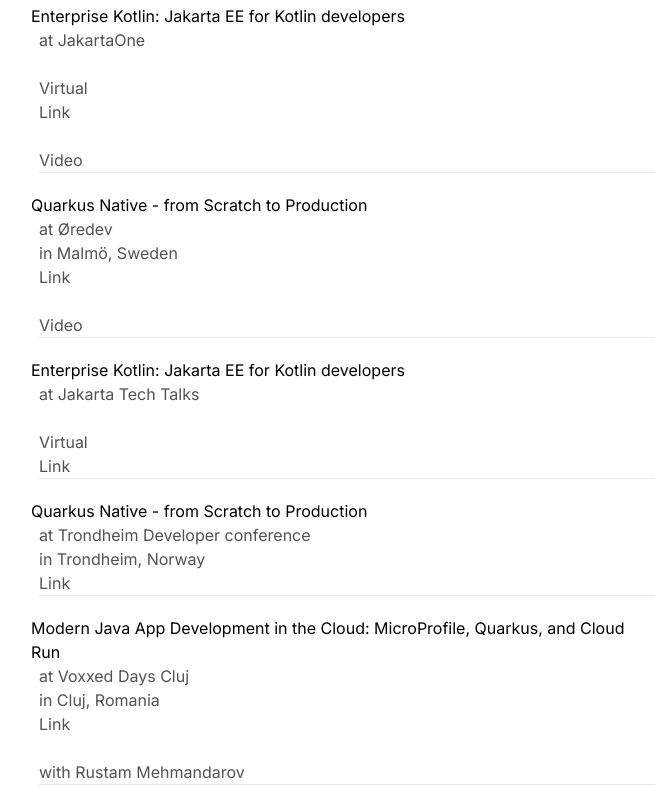
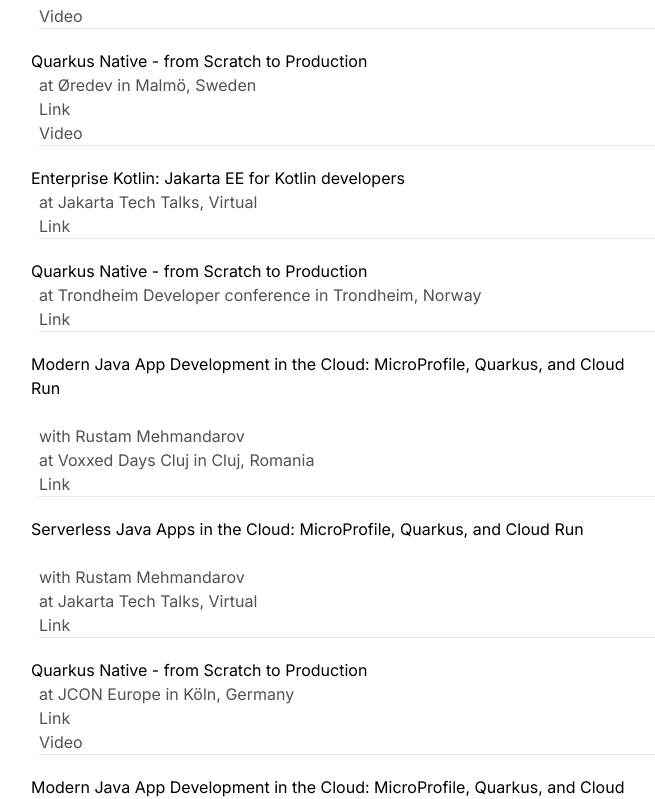
Before and after one commit to madsop/madsop.github.io, a Next.js app: page /talks in a window 1280 px wide. Shown: the part 607-1406 px from the top of the page, without its empty margins (297-952 px from the left). Built offline with nearby package versions, Linux system fonts and the light colour scheme.

Commit message:
Fix warnings

```diff
--- a/app/layout.tsx
+++ b/app/layout.tsx
@@ -54,7 +54,7 @@
   children: React.ReactNode;
 }) {
   return (
-    <html lang="en" className={`${inter.className}`}>
+    <html lang="en" className={`${inter.className}`} suppressHydrationWarning>
       <head>
         <link
           rel="alternate"
--- a/app/talks/page.tsx
+++ b/app/talks/page.tsx
@@ -9,23 +9,23 @@
 
 function location(city: string | null, country: string) {
     if (!city) {
-        return <div><br/> {country}</div>;
+        return <>, {country}<br /></>;
     }
-    return <div>in {city}, {country}</div>;
+    return <> in {city}, {country}<br /></>;
 }
 
 function video(video: string | null) {
     if (!video) {
         return "";
     }
-    return <div><br /><a href={video} className="hover:opacity-80">Video</a></div>
+    return <><br /><a href={video} className="hover:opacity-80">Video</a></>
 }
 
 function cospeaker(cospeaker: string | null) {
     if (!cospeaker) {
         return "";
     }
-    return <div><br />with {cospeaker}</div>
+    return <><br />with {cospeaker}<br /></>
 }
 
 export default function Talks() {
@@ -37,6 +37,7 @@
             <div className="w-full justify-between items-start sm:items-center space-y-1 mb-5 sm:space-y-0 sm:space-x-2">
               <h2 className="text-black dark:text-white">{talk.title}</h2>
               <p className="text-neutral-600 dark:text-neutral-400">
+                  {cospeaker(talk.cospeaker)}
                 at {talk.conference}
                   {location(talk.city, talk.country)}
                   <Link
@@ -47,7 +48,6 @@
                       rel="noopener noreferrer"
                   >Link</Link>
                   {video(talk.video)}
-                  {cospeaker(talk.cospeaker)}
               </p>
                 <hr />
             </div>
--- a/content/2024-11-09-ringesentralen.mdx
+++ b/content/2024-11-09-ringesentralen.mdx
@@ -9,6 +9,7 @@
 className="next-image"
 width="636"
 height="460"
+alt="The login page of Ringesentralen"
 />
 
 I've written some posts, both here on this blog and <a href="https://medium.com/@mads.opheim">over at medium</a> about
@@ -67,6 +68,7 @@
 className="next-image"
 width="1282"
 height="472"
+alt="The main page of the 2021 version"
 />
 
 September 30th 2020, I made the first commit to <a href="https://github.com/Roedt/ringesentralen-backend">the new repository</a>. Bearing the knowledge of the inner workings of the
@@ -129,6 +131,7 @@
 className="next-image"
 width="1264"
 height="550"
+alt="Screenshot of the manuscript for the call"
 />
 
 As the September 2021 elections were approaching, Norway had opened up quite a bit, and the volunteers all around the country went out to spread the word. Some people were doing phonebanking to potential voters, through the system, and they were very happy with the system as such. However, they weren't eager staying inside doing calls when they instead could be out seeing people face-to-face. As a consequence, the system weren't used as much as expected.
--- a/content/2024-11-11-1z0-1113-I-passed.mdx
+++ b/content/2024-11-11-1z0-1113-I-passed.mdx
@@ -7,7 +7,7 @@
 
 This morning, I had my certification exam for the _1Z0-1113 Helidon Microservices Developer Professional_, and I passed!
 
-<Image src="/images/passed-exam.png" className="next-image" width="719" height="262" />
+<Image src="/images/passed-exam.png" className="next-image" width="719" height="262" alt="Confirmation that I passed the exam"/>
 
 As I've already written several posts about, I was curious what the exam would be like. To be honest, I was afraid of 60 questions asking nitty-gritty obscure detail questions, like the Java exams tend to do. Or that there would be questions where several answers are correct, as was often the case in the mock exams. I was less concerned about the tendency from some of the mock exams that the answers would be straight up wrong.
 
@@ -39,6 +39,6 @@
 
 Well, now I'm an <a href="https://catalog-education.oracle.com/ords/certview/sharebadge?id=7E613BF7DAF5FD4817D0EB08472C7C6E8E517140D804294013EF6FB0B30CD3B2">Oracle Certified Professional Helidon Microservices Developer</a>.
 
-<Image src="/images/helidon-certified.png" className="next-image" width="1150" height="575" />
+<Image src="/images/helidon-certified.png" className="next-image" width="1150" height="575" alt="Certification certificate" />
 
 I hope this blog post, and also the <a href="../1-z0-1113-the-oracle-certification-no-one-cares-about/">initial</a> post and the <a href="../1-z0-1113-update-on-my-progress/">previous one</a> help you out if you're also curious about this exam. Feel free to reach out to me (you can find my contact info on the top of the page) if you have questions about the certification or the exam.
```
Also changed, not shown: content/2024-05-30-cd-open-source.mdx (+8 -3 lines).
